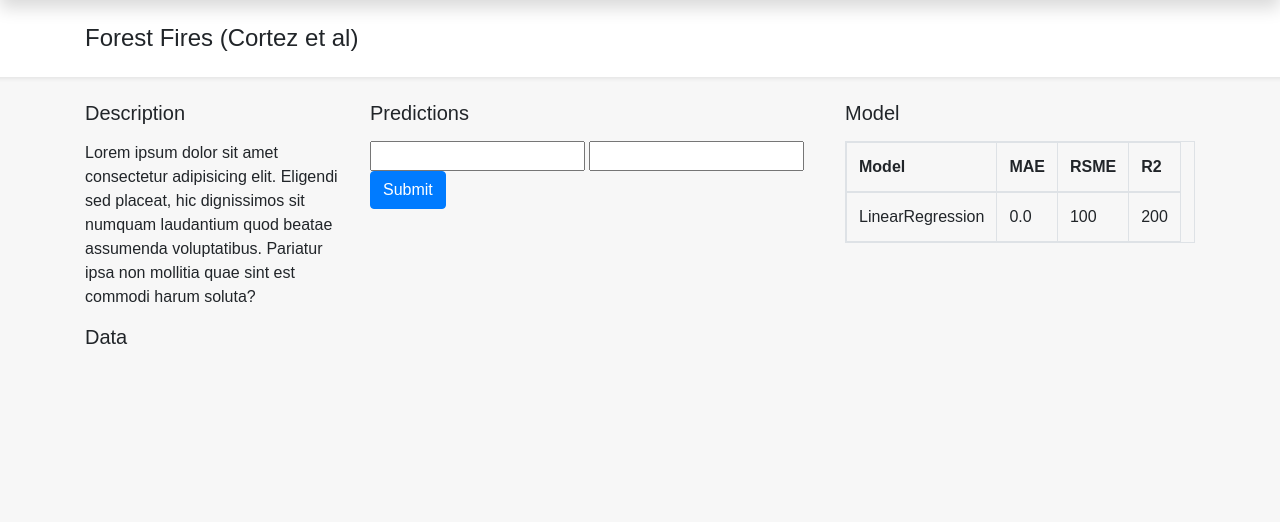
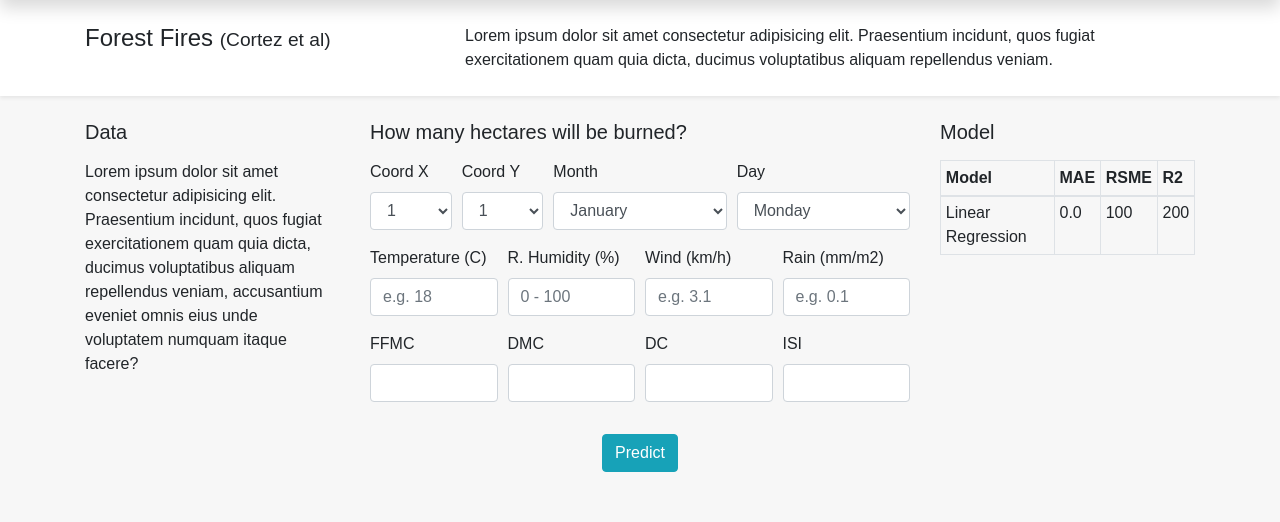
Before and after one commit to leanguardia/msc-project-pipelines, a Flask app: page / in a window 1280 px wide. Shown: the part 278-800 px from the top of the page. Run offline with Flask 2, Linux system fonts and the light colour scheme; data that the repository does not hold is empty; some libraries are stand-ins or nearby versions.

Commit message:
App: Form Fires

```diff
--- a/app/templates/index.html
+++ b/app/templates/index.html
@@ -7,9 +7,16 @@
 {% block body %}
 
 <!-- Dataset Title -->
-<div class="row bg-white pt-4 pb-3 shadow-sm">
+<div class="bg-white pt-4 pb-2 shadow-sm">
   <div class="container">
-    <h4>Forest Fires (Cortez et al)</h4>
+    <div class="row">
+      <div class="col-4">
+        <h4>Forest Fires <small>(Cortez et al)</small></h4>
+      </div>
+      <div class="col-8">
+        <p>Lorem ipsum dolor sit amet consectetur adipisicing elit. Praesentium incidunt, quos fugiat exercitationem quam quia dicta, ducimus voluptatibus aliquam repellendus veniam.</p>
+      </div>
+    </div>
   </div>
 </div>
 
@@ -17,21 +24,94 @@
 <div class="container">
   <div class="row py-4">
     <div class="col-3">
-      <h5 class="mb-3">Description</h5>
-      <p>Lorem ipsum dolor sit amet consectetur adipisicing elit. Eligendi sed placeat, hic dignissimos sit numquam laudantium quod beatae assumenda voluptatibus. Pariatur ipsa non mollitia quae sint est commodi harum soluta?</p>
       <h5 class="mb-3">Data</h5>
+      <p>Lorem ipsum dolor sit amet consectetur adipisicing elit. Praesentium incidunt, quos fugiat exercitationem quam quia dicta, ducimus voluptatibus aliquam repellendus veniam, accusantium eveniet omnis eius unde voluptatem numquam itaque facere?</p>
     </div>
-    <div class="col-5">
-      <h5 class="mb-3">Predictions</h5>
-      <form action="/" method="POST">
-        <input name="rain" type="integer">
-        <input name="temperature" type="integer">
-        <button class='btn btn-primary' type="submit">Submit</button>
+    <div class="col-6">
+      <h5 class="mb-3">How many hectares will be burned?</h5>
+      <form action="/" method="post">
+        <div class="form-row">
+          <div class="form-group col-md-2">
+            <label for="X">Coord X</label>
+            <select name='X' class="form-control">
+              <option selected>1</option> <option>2</option> <option>3</option>
+              <option>4</option> <option>5</option> <option>6</option>
+              <option>7</option> <option>8</option> <option>9</option>
+            </select>
+          </div>
+          <div class="form-group col-md-2">
+            <label for="Y">Coord Y</label>
+            <select name='Y' class="form-control">
+              <option selected>1</option> <option>2</option> <option>3</option>
+              <option>4</option> <option>5</option> <option>6</option>
+              <option>7</option> <option>8</option> <option>9</option>
+            </select>
+          </div>
+          <div class="form-group col-md-4">
+            <label for="month">Month</label>
+            <select name='month' class="form-control">
+              <option selected>January</option> <option>February</option> <option>March</option>
+              <option>April</option> <option>May</option> <option>June</option>
+              <option>July</option> <option>August</option> <option>September</option>
+              <option>October</option> <option>November</option> <option>December</option>
+            </select>
+          </div>
+          <div class="form-group col-md-4">
+            <label for="day">Day</label>
+            <select name="day" class="form-control">
+              <option selected>Monday</option> <option>Tuesday</option> <option>Wednesday</option>
+              <option>Thursday</option> <option>Friday</option> <option>Saturday</option>
+              <option>Sunday</option>
+            </select>
+          </div>
+        </div>
+        <div class="form-row">
+          <div class="form-group col-md-3">
+            <label for="temp">Temperature (C)</label>
+            <input name="temp" class="form-control" placeholder="e.g. 18">
+          </div>
+          <div class="form-group col-md-3">
+            <label for="RH">R. Humidity (%)</label>
+            <input name="RH" class="form-control" placeholder="0 - 100">
+          </div>
+          <div class="form-group col-md-3">
+            <label for="wind">Wind (km/h)</label>
+            <input name="wind" class="form-control" placeholder="e.g. 3.1">
+          </div>
+          <div class="form-group col-md-3">
+            <label for="rain">Rain (mm/m2)</label>
+            <input name="rain" class="form-control" placeholder="e.g. 0.1">
+          </div>
+        </div>
+        <div class="form-row">
+          <div class="form-group col-md-3">
+            <label for="FFMC">FFMC</label>
+            <input name="FFMC" class="form-control">
+          </div>
+          <div class="form-group col-md-3">
+            <label for="DMC">DMC</label>
+            <input name="DMC" class="form-control">
+          </div>
+          <div class="form-group col-md-3">
+            <label for="DC">DC</label>
+            <input name="DC" class="form-control">
+          </div>
+          <div class="form-group col-md-3">
+            <label for="ISI">ISI</label>
+            <input name="ISI" class="form-control">
+          </div>
+        </div>
+        <div class="form-row mt-3 text-center">
+          <div class="form-group col-md-12">
+            <button type="submit" class="btn btn-info">Predict</button>
+          </div>
+        </div>
       </form>
     </div>
-    <div class="col-4">
+    <div class="col-3">
       <h5 class="mb-3">Model</h5>
-      <table class="table table-responsive table-bordered">
+      <div class="table-responsive">
+        <table class="table table-bordered table-sm">
           <thead>
             <tr>
               <th scope="col">Model</th>
@@ -42,7 +122,7 @@
           </thead>
           <tbody>
             <tr>
-            <td>LinearRegression</td>
+              <td>Linear Regression</td>
               <td>0.0</td>
               <td>100</td>
               <td>200</td>
@@ -52,5 +132,6 @@
       </div>
     </div>
   </div>
+</div>
 
 {% endblock %}
```
Lines whose indentation alone changed are shown as unchanged.
